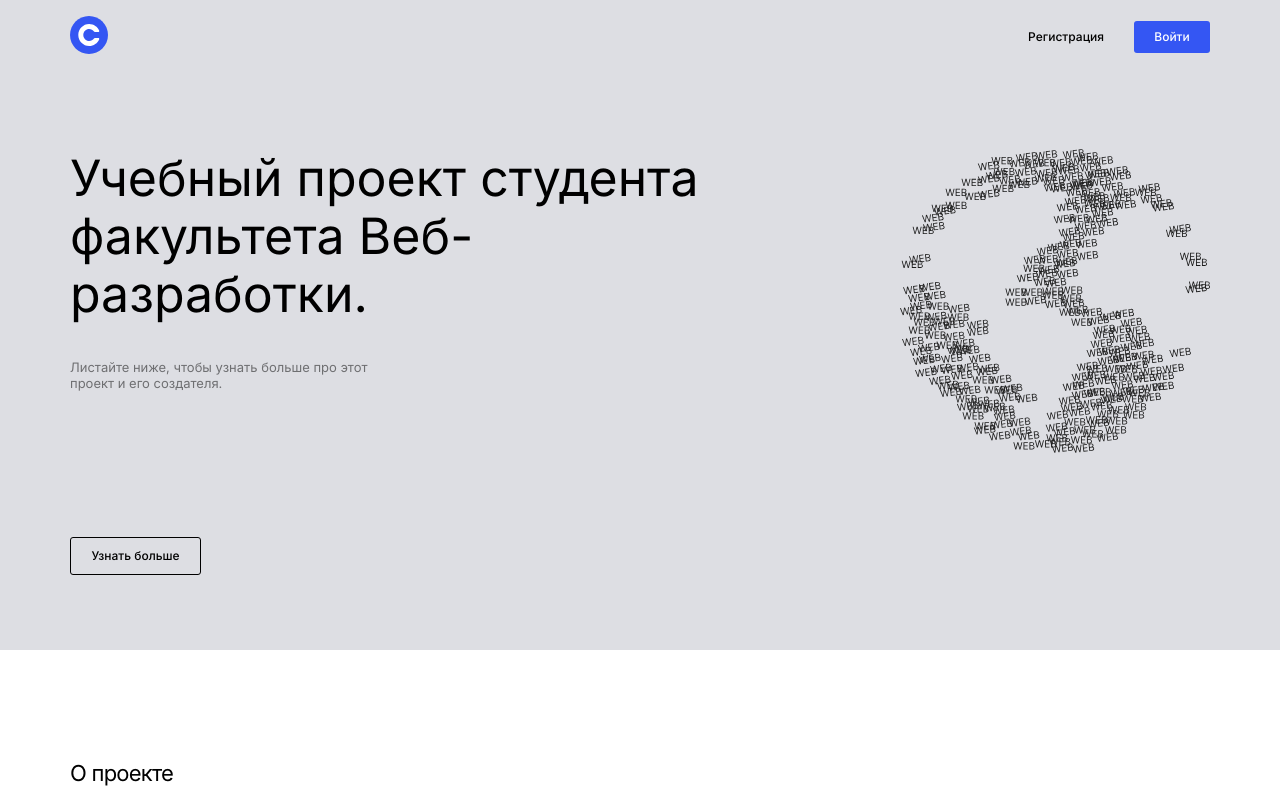
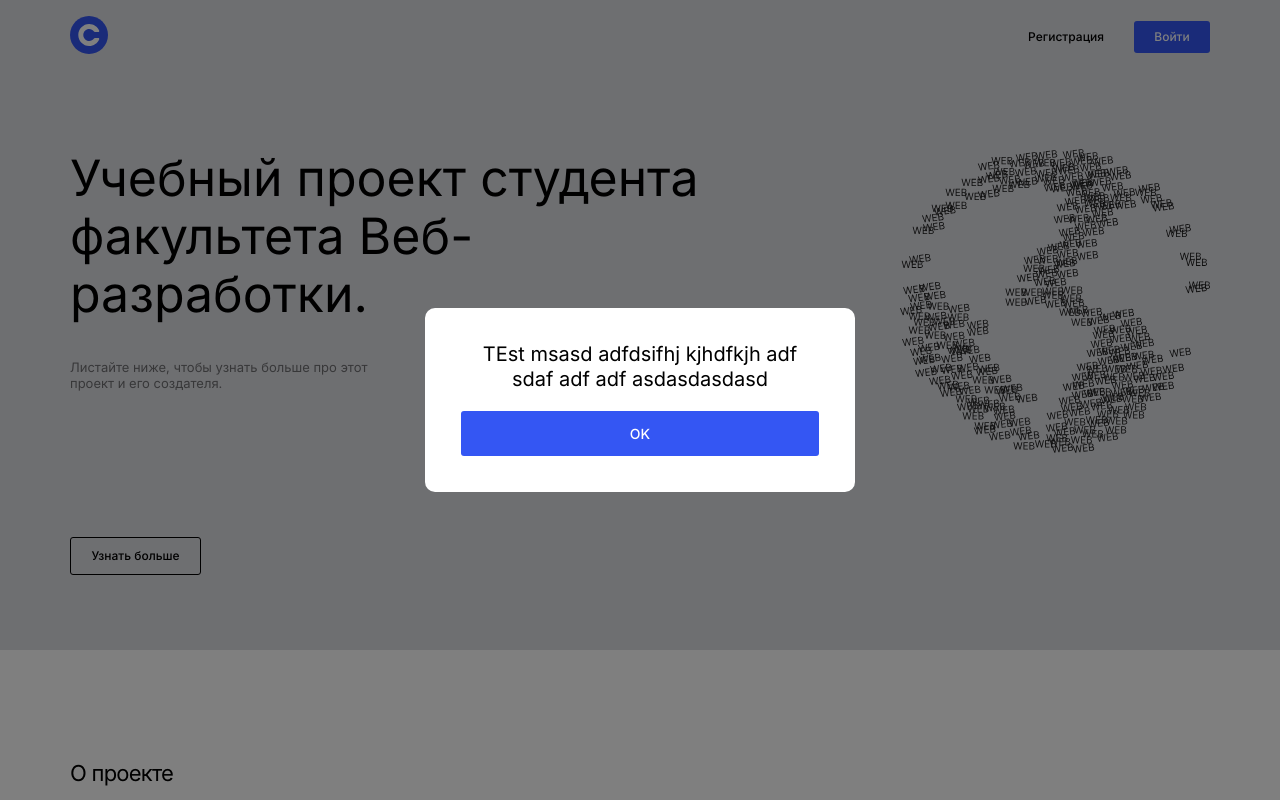
Before and after one commit to rem-ran/movies-explorer-frontend, a React (Create React App) app: page / in a window 1280 px wide. Shown: the top 800 px of the page. Built offline with nearby package versions, Linux system fonts and the light colour scheme.

Commit message:
correct infoPopup styles

```diff
--- a/src/components/App/App.js
+++ b/src/components/App/App.js
@@ -62,10 +62,12 @@ function App() {
   const [isLoading, setIsLoading] = useState(false);
 
   //переменная состояния попапа с сообщением
-  const [infoPopupStatus, setInfoPopupStatus] = useState(false);
+  const [infoPopupStatus, setInfoPopupStatus] = useState(true);
 
   //переменная состояния текста сообщения в информационном модальном окне
-  const [infoModalMsg, setInfoModalMsg] = useState('');
+  const [infoModalMsg, setInfoModalMsg] = useState(
+    'TEst msasd adfdsifhj kjhdfkjh adf sdaf adf adf asdasdasdasd'
+  );
 
   /////////////////////////////////////////////////////////////////////////
 
--- a/src/components/InfoPopup/InfoPopup.css
+++ b/src/components/InfoPopup/InfoPopup.css
@@ -40,7 +40,7 @@
   z-index: 1;
   position: relative;
   width: 358px;
-  min-height: 111px;
+  min-height: 110px;
   align-items: stretch;
   justify-content: space-between;
 }
@@ -69,16 +69,15 @@
 
 .popup__heading {
   font-style: normal;
-  font-weight: 900;
-  font-size: 24px;
+  font-weight: 400;
+  font-size: 20px;
   line-height: 1.21;
   margin: 0;
 }
 
 @media screen and (max-width: 767px) {
   .popup__heading {
-    font-size: 18px;
-    line-height: 1.22;
+    font-size: 16px;
   }
 }
 
@@ -95,13 +94,20 @@
 
 .popup__close-btn {
   padding: 0;
+  width: 100%;
+  margin-top: 20px;
+  font-weight: 500;
+  font-size: 14px;
+  line-height: 45px;
+  text-align: center;
+  color: white;
   border: none;
-  width: 32px;
-  height: 32px;
-  transition: linear 0.3s;
+  border-radius: 3px;
+  background-color: rgba(52, 86, 243);
+  transition: 0.4s ease;
 }
 
 .popup__close-btn:hover {
-  opacity: 0.6;
   cursor: pointer;
+  opacity: 0.7;
 }
--- a/src/components/InfoPopup/InfoPopup.js
+++ b/src/components/InfoPopup/InfoPopup.js
@@ -47,7 +47,9 @@ function InfoPopup({ setInfoPopupStatus, onClose, infoModalMsg }) {
           type="button"
           aria-label="Close"
           onClick={onClose}
-        />
+        >
+          OK
+        </button>
       </div>
     </section>
   );
```
